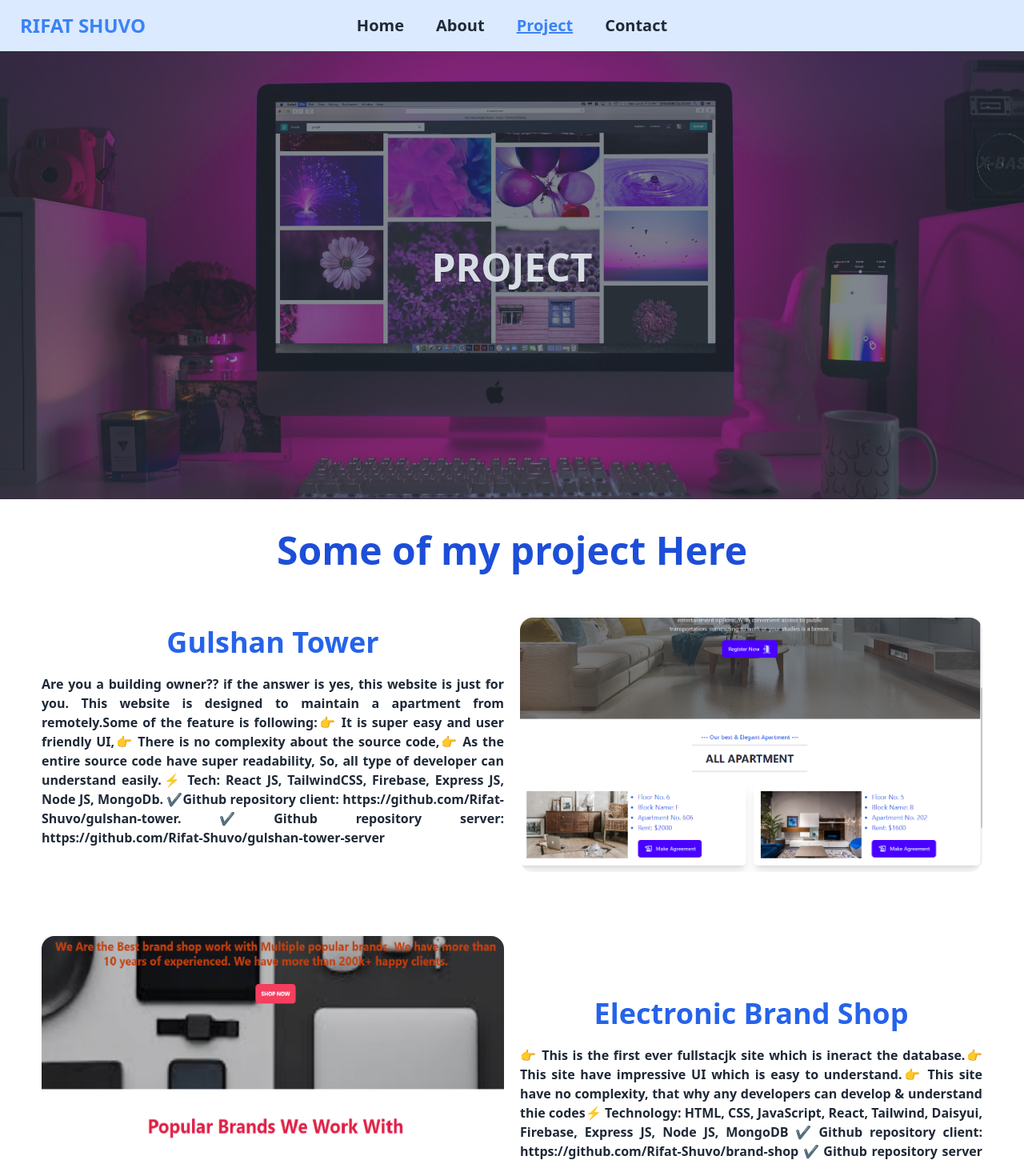
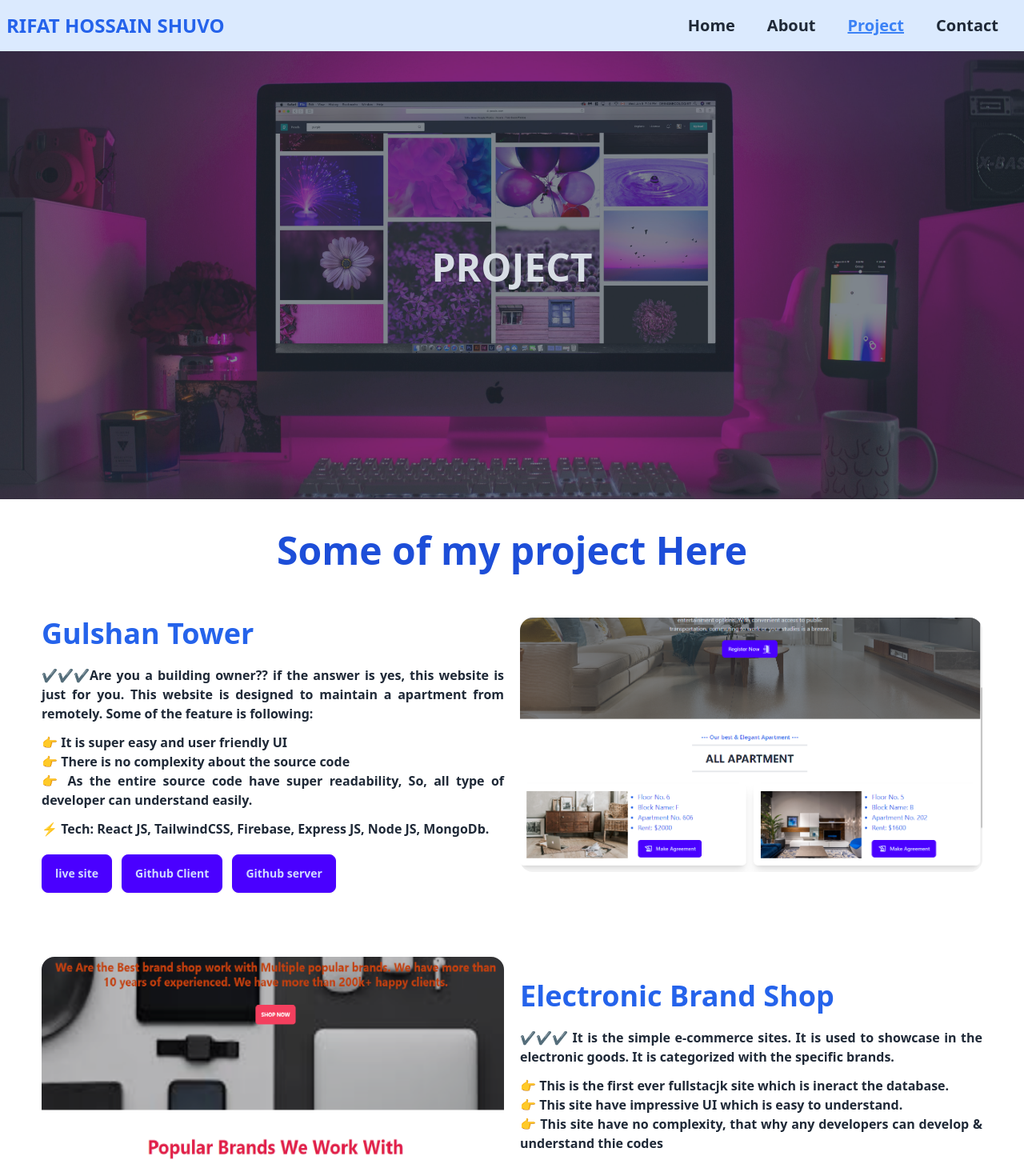
Before and after one commit to Rifat-Shuvo/Portfolio, a React (Vite) app: page /project in a window 1280 px wide. Shown: the top 1455 px of the page at 80% size. Built offline with nearby package versions, Linux system fonts and the light colour scheme.

Commit message:
The revision is done. some error fixed

```diff
--- a/src/Components/About.jsx
+++ b/src/Components/About.jsx
@@ -12,14 +12,14 @@ const About = () => {
                     </div>
                 </div>
             </div>
-            <section className='flex gap-5 flex-col md:flex-row m-14 p-7'>
+            <section className='flex gap-5 flex-col md:flex-row m-14 lg:p-7'>
                 <div><div className="avatar flex justify-center items-center">
                     <div className="w-96 rounded-full">
                         <img src="/myphoto.jpg" />
                     </div>
                 </div></div>
                 <div className='flex justify-center items-center'><div>
-                <p className='text-lg text-blue-600 font-bold text-justify p-5'>
+                <p className='text-lg text-blue-600 font-bold text-justify lg:p-5'>
                     As a MERN stack web developer, I was build website and web app with awesome functionalities by MongoDB, Express JS, React and Node JS. I was work with more than 100+ projects with implemented verities of functionalities by this stack. I spend more than a thousand of hour coding in this stack which helps me more professional and easy way to write codes now.</p>
                     <a className='underline p-5 font-semibold text-rose-500' href='https://github.com/Rifat-Shuvo'>Click to see my Github profile</a>
                     </div></div>
--- a/src/Components/Home.jsx
+++ b/src/Components/Home.jsx
@@ -12,10 +12,10 @@ const Home = () => {
                     <div className="max-w-md">
                         <h1 className="mb-5 text-5xl font-bold">Hey, Welcome to my personal website</h1>
                         <p className="mb-5">This is Rifat H Shuvo, a MERN stack Web developer,   passionate about building innovative and user-friendly web software</p>
-                        <Link to='/contact'><button className="btn btn-primary">Contact</button></Link>
+                        <Link to='/contact'><button className="btn btn-primary rounded-full">Contact</button></Link>
                         {/* <button className="btn btn-primary ml-5">Resume</button> */}
-                        <a href="https://raw.githubusercontent.com/Rifat-Shuvo/Portfolio/9ca09c2998abd5f64303018c5d73ed46e70e1535/public/samplecv.pdf" download>
-                        <button className="btn btn-primary ml-5">Resume</button>
+                        <a href="https://raw.githubusercontent.com/Rifat-Shuvo/Portfolio/94f06e12d0f5aef0cd6f22917592d2fdbe79182b/public/Resume%20of%20Rifat%20Hossain.pdf" download>
+                        <button className="btn btn-primary ml-5 rounded-full">Resume</button>
                         </a>
                     </div>
                 </div>
@@ -25,7 +25,7 @@ const Home = () => {
 
             <section className='text-center mb-16 mx-8'>
                 <h1 className='text-5xl font-bold my-10 text-blue-700'>What I Do ?</h1>
-                <div className='grid gap-5 grid-cols-1 md:grid-cols-3'>
+                <div className='grid gap-5 grid-cols-1 md:grid-cols-2 lg:grid-cols-3'>
                     <div className="card bg-primary text-primary-content">
                         <div className="card-body">
 
--- a/src/Components/Nav.jsx
+++ b/src/Components/Nav.jsx
@@ -1,5 +1,5 @@
 import React from 'react';
-import Sidebar from './Sidebar.Jsx';
+
 import { NavLink } from 'react-router-dom';
 
 const Nav = () => {
@@ -13,23 +13,23 @@ const Nav = () => {
     <div>
        <div className="navbar bg-blue-100">
         <div className="navbar-start">
-          <div className="dropdown">
-            <div tabIndex={0} role="button" className="btn btn-ghost lg:hidden">
-              <svg xmlns="http://www.w3.org/2000/svg" className="h-5 w-5" fill="none" viewBox="0 0 24 24" stroke="currentColor"><path strokeLinecap="round" strokeLinejoin="round" strokeWidth="2" d="M4 6h16M4 12h8m-8 6h16" /></svg>
+
+          <a className="font-bold text-blue-600 uppercase text-2xl">Rifat Hossain Shuvo</a>
         </div>
-            <ul tabIndex={0} className="menu menu-sm dropdown-content mt-3 z-[1] p-2 shadow bg-base-100 rounded-box w-52 text-xl">
+        <div className="navbar-end">
+          <div className="hidden lg:flex">
+            <ul className="menu text-xl menu-horizontal px-1">
                 {links}
               </ul>
           </div>
-          <a className="btn btn-ghost text-2xl text-blue-500 font-bold">RIFAT SHUVO</a>
+          <div className="dropdown dropdown-end">
+            <div tabIndex="0" role="button" className="btn btn-ghost lg:hidden">
+                <svg xmlns="http://www.w3.org/2000/svg" fill="none" viewBox="0 0 24 24" className="inline-block w-14 h-7 stroke-current"><path strokeLinecap="round" strokeLinejoin="round" strokeWidth="2" d="M4 6h16M4 12h16M4 18h16"></path></svg>
             </div>
-        <div className="navbar-center hidden lg:flex">
-          <ul className="menu menu-horizontal px-1 text-xl">
+            <ul tabIndex="0" className="menu menu-sm dropdown-content mt-3 z-[1] p-2 shadow bg-blue-100 rounded-box w-52">
              {links}
             </ul>
           </div>
-        <div className="navbar-end">
-          {/* <Sidebar></Sidebar> */}
         </div>
       </div>
     </div>
--- a/src/Components/Partition.jsx
+++ b/src/Components/Partition.jsx
@@ -1,14 +1,23 @@
 import React from 'react';
 import { Link } from 'react-router-dom';
 
-const Partition = ({heading, description,direction,img}) => {
+const Partition = ({ heading, description, direction, img, point1, point2, point3, tech, link, client, server}) => {
     return (
         <div className={`flex gap-5 ${direction} p-5 mb-10`}>
-            <div className='my-auto md:w-1/2'>
+            <div className='my-auto font-bold text-justify md:w-1/2'>
                 <h1 className='text-blue-600 text-4xl font-semibold mb-5'>{heading}</h1>
-                <p className='font-bold mb-5 text-justify'>{description}</p>
-
-
+                <p className=''>{description}</p>
+                <ul className='my-3'>
+                    <li>{point1}</li>
+                    <li>{point2}</li>
+                    <li>{point3}</li>
+                </ul>
+                <p>{tech}</p>
+                <div className='mt-5'>
+                <Link className='mr-3' to={link}><button className="btn btn-primary">live site</button></Link>
+                <Link className='mr-3' to={client}><button className="btn btn-primary">Github Client</button></Link>
+                <Link className='mr-3' to={server}><button className="btn btn-primary">Github server</button></Link>
+                </div>
             </div>
             <div className='md:w-1/2'>
                 <img className='rounded-2xl' src={img} alt="" />
--- a/src/Components/Project.jsx
+++ b/src/Components/Project.jsx
@@ -19,10 +19,11 @@ const Project = () => {
             <section className='text-center mb-16 mx-8'>
                 <h1 className='text-5xl font-bold my-10 text-blue-700'>Some of my project Here</h1>
             <div>
-                <Partition heading={'Gulshan Tower'} description={'Are you a building owner?? if the answer is yes, this website is just for you. This website is designed to maintain a apartment from remotely.Some of the feature is following:👉 It is super easy and user friendly UI,👉 There is no complexity about the source code,👉 As the entire source code have super readability, So, all type of developer can understand easily.⚡ Tech: React JS, TailwindCSS, Firebase, Express JS, Node JS, MongoDb. ✔Github repository client: https://github.com/Rifat-Shuvo/gulshan-tower. ✔ Github repository server: https://github.com/Rifat-Shuvo/gulshan-tower-server'} direction={'flex-col md:flex-row'} img={project1}></Partition>
+                <Partition heading={'Gulshan Tower'} description={'✔✔✔Are you a building owner?? if the answer is yes, this website is just for you. This website is designed to maintain a apartment from remotely. Some of the feature is following:'} direction={'flex-col md:flex-row'} img={project1} point1={'👉 It is super easy and user friendly UI'} point2={'👉 There is no complexity about the source code'} point3={'👉 As the entire source code have super readability, So, all type of developer can understand easily.'} tech={'⚡ Tech: React JS, TailwindCSS, Firebase, Express JS, Node JS, MongoDb.'}  link={'https://practise-da4fb.web.app'} client={'https://github.com/Rifat-Shuvo/gulshan-tower'} server={'https://github.com/Rifat-Shuvo/gulshan-tower-server'}></Partition>
 
-                <Partition heading={'Electronic Brand Shop'} description={'👉 This is the first ever fullstacjk site which is ineract the database.👉 This site have impressive UI which is easy to understand.👉 This site have no complexity, that why any developers can develop & understand thie codes⚡ Technology: HTML, CSS, JavaScript, React, Tailwind, Daisyui, Firebase, Express JS, Node JS, MongoDB ✔ Github repository client: https://github.com/Rifat-Shuvo/brand-shop ✔ Github repository server : https://github.com/Rifat-Shuvo/brand-shop-server'} direction={'flex-col md:flex-row-reverse'} img={brand}></Partition>
-                <Partition heading={'Wedding Planner'} description={'Some of the Features of this project is Given Below:👉 This Website have super Easy to understand and use.👉 The Entire UI of this site is super impressive to visitors.👉 No Complexity in this UI, So, the user experienced better. ⚡ Technology I used: HTML, CSS, JavaScript, React, Firebase, Tailwind CSS, Daisy ui. ✔ Github repository: https://github.com/Rifat-Shuvo/wedding-planner'} direction={'flex-col md:flex-row'} img={wedding}></Partition>
+                <Partition heading={'Electronic Brand Shop'} description={'✔✔✔ It is the simple e-commerce sites. It is used to showcase in the electronic goods. It is categorized with the specific brands.'} direction={'flex-col md:flex-row-reverse'} img={brand} point1={'👉 This is the first ever fullstacjk site which is ineract the database.'} point2={'👉 This site have impressive UI which is easy to understand.'} point3={'👉 This site have no complexity, that why any developers can develop & understand thie codes'} tech={'⚡ Technology: HTML, CSS, JavaScript, React, Tailwind, Daisyui, Firebase, Express JS, Node JS, MongoDB.'} link={'https://brand-shop-12da9.web.app/'} client={'https://github.com/Rifat-Shuvo/brand-shop'} server={'https://github.com/Rifat-Shuvo/brand-shop-server'}></Partition>
+
+                <Partition heading={'Wedding Planner'} description={'✔✔✔ It is an event management websites. Some of the Features of this project is Given Below:'} direction={'flex-col md:flex-row'} img={wedding} point1={'👉 This Website have super Easy to understand and use.'} point2={'👉 The Entire UI of this site is super impressive to visitors.'} point3={'👉 No Complexity in this UI, So, the user experienced better.'} tech={'⚡ Technology I used: HTML, CSS, JavaScript, React, Firebase, Tailwind CSS, Daisy ui.'} link={'https://first-firebase-9d0b6.web.app'} client={'https://github.com/Rifat-Shuvo/wedding-planner'}></Partition>
             </div>
             </section>
         </div>
--- a/src/main.jsx
+++ b/src/main.jsx
@@ -1,6 +1,6 @@
 import React from 'react'
 import ReactDOM from 'react-dom/client'
-import App from './App.jsx'
+
 import './index.css'
 import { RouterProvider, createBrowserRouter } from 'react-router-dom';
 import Root from './Root.jsx';
```
Also changed, not shown: src/App.jsx (deleted, +0 -60 lines). Lines whose indentation alone changed are shown as unchanged.
